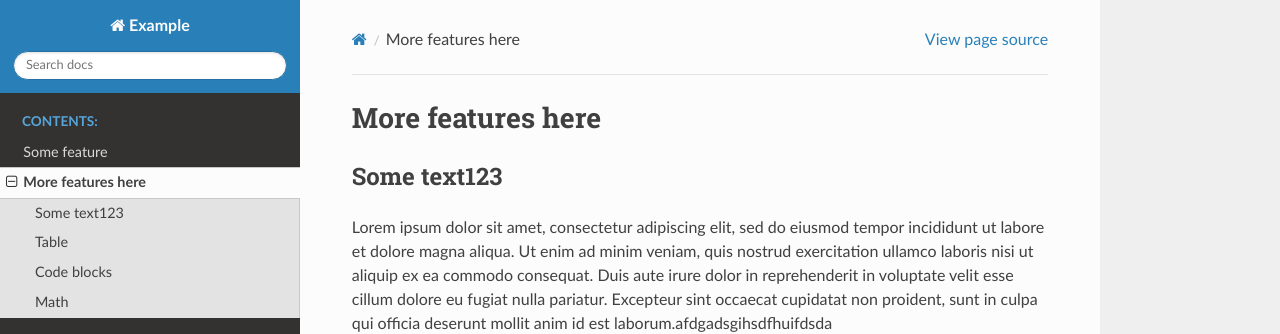
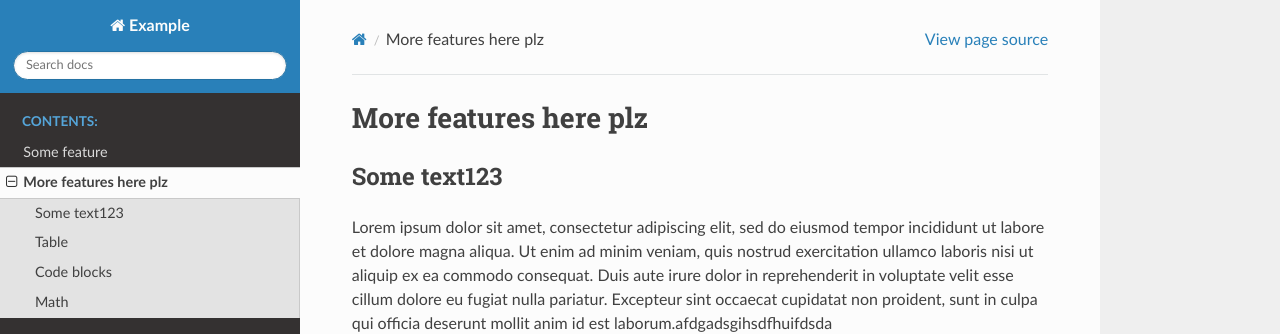
Before and after one commit to rerpha/sphinx-test, a Sphinx documentation site: the page built from doc/another-feature.md, in a window 1280 px wide and 1393 px high. Shown: the top 334 px of the window. Built offline with Sphinx 7.4.7 and the Read the Docs theme 2.0.0, drawn with Linux system fonts in a browser that asks for light colours.

Commit message:
Update another-feature.md

```diff
--- a/doc/another-feature.md
+++ b/doc/another-feature.md
@@ -1,4 +1,4 @@
-# More features here
+# More features here plz
 
 
 ## Some text123
```
